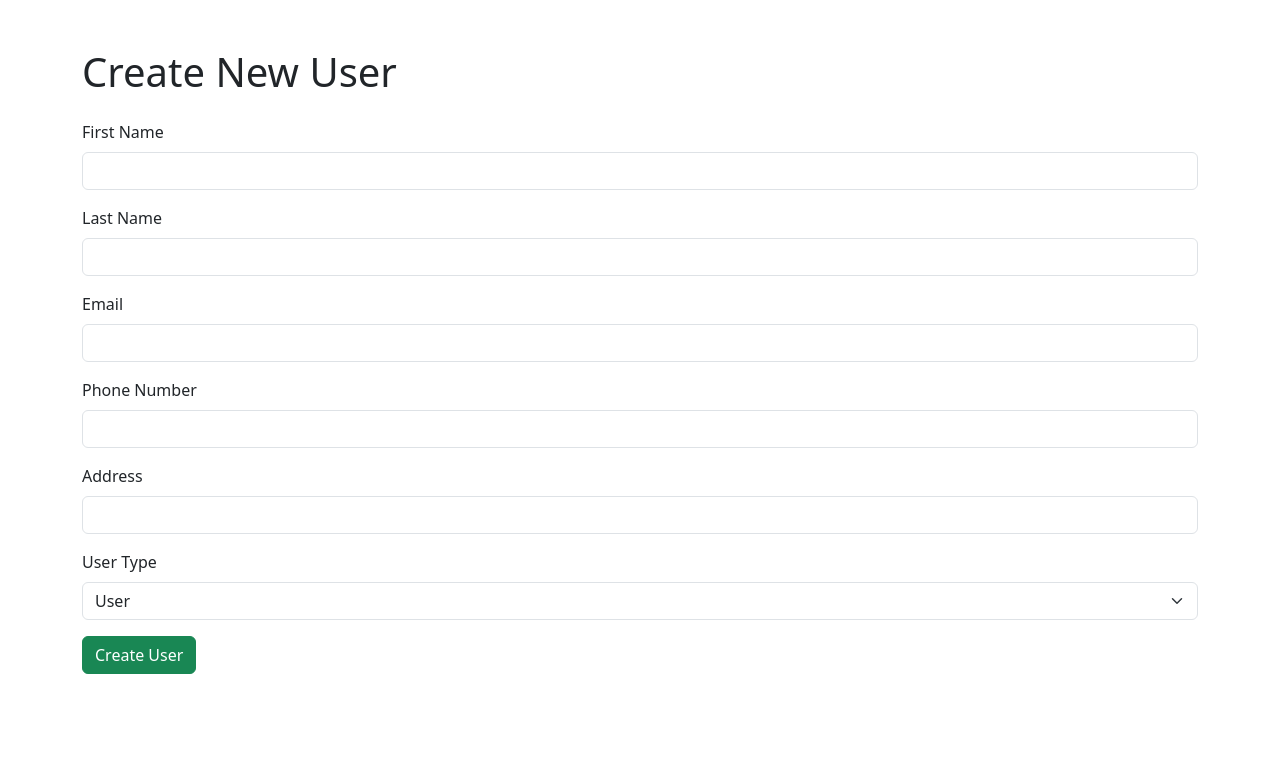
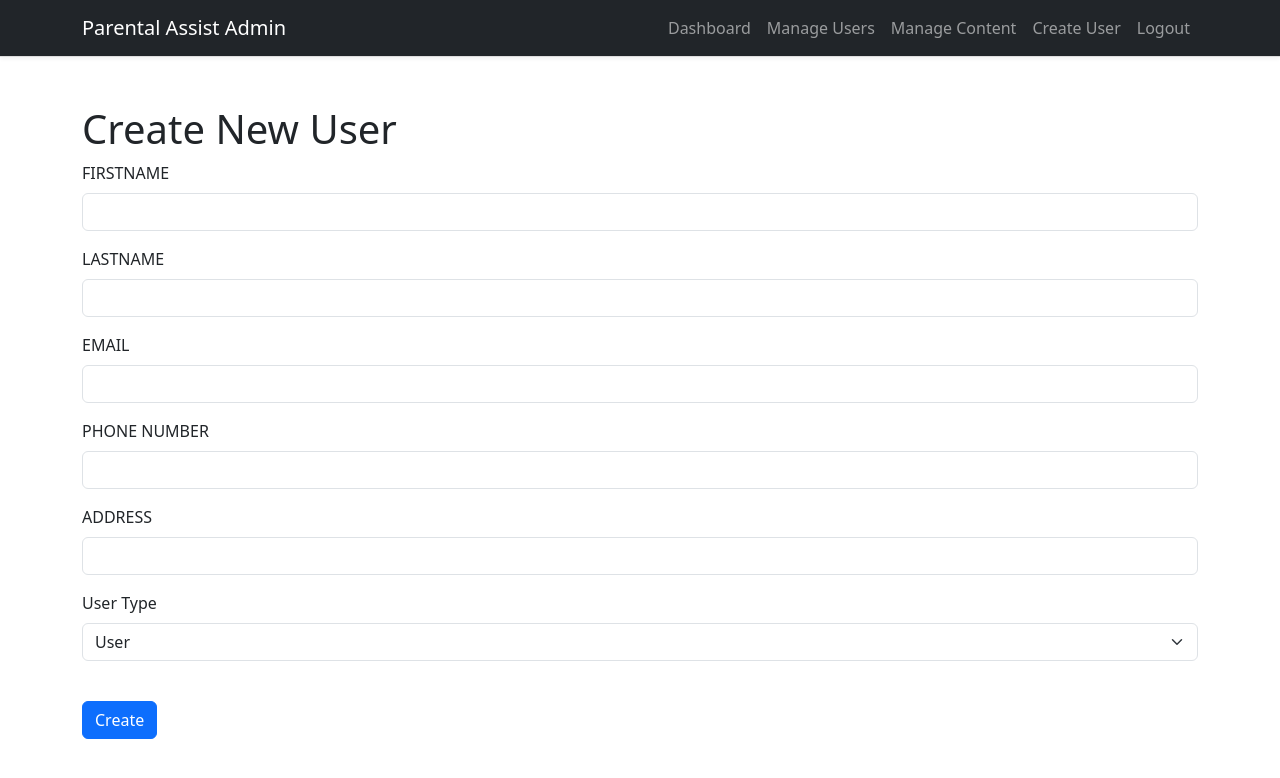
Before and after one commit to Harmeet-SEO/Parental-Assist, a React (Create React App) app in the folder frontend/: page /admin/create-user in a window 1280 px wide. Shown: the top 778 px of the page. Built offline with nearby package versions, Linux system fonts and the light colour scheme.

Commit message:
created navbar and added it to the pages

```diff
--- /dev/null
+++ b/frontend/src/components/AdminNavbar.jsx
@@ -0,0 +1,56 @@
+import React from "react";
+import { Link } from "react-router-dom";
+import 'bootstrap/dist/css/bootstrap.min.css';
+
+export default function AdminNavbar() {
+  return (
+    <nav className="navbar navbar-expand-lg navbar-dark bg-dark">
+      <div className="container">
+        <Link className="navbar-brand" to="/admin">
+          Parental Assist Admin
+        </Link>
+        <button
+          className="navbar-toggler"
+          type="button"
+          data-bs-toggle="collapse"
+          data-bs-target="#adminNavbar"
+          aria-controls="adminNavbar"
+          aria-expanded="false"
+          aria-label="Toggle navigation"
+        >
+          <span className="navbar-toggler-icon"></span>
+        </button>
+
+        <div className="collapse navbar-collapse" id="adminNavbar">
+          <ul className="navbar-nav ms-auto">
+            <li className="nav-item">
+              <Link className="nav-link" to="/admin">
+                Dashboard
+              </Link>
+            </li>
+            <li className="nav-item">
+              <Link className="nav-link" to="/admin/users">
+                Manage Users
+              </Link>
+            </li>
+            <li className="nav-item">
+              <Link className="nav-link" to="/admin/content">
+                Manage Content
+              </Link>
+            </li>
+            <li className="nav-item">
+              <Link className="nav-link" to="/admin/create-user">
+                Create User
+              </Link>
+            </li>
+            <li className="nav-item">
+              <span className="nav-link" style={{ cursor: "pointer" }}>
+                Logout
+              </span>
+            </li>
+          </ul>
+        </div>
+      </div>
+    </nav>
+  );
+}
--- a/frontend/src/pages/CreateUser.jsx
+++ b/frontend/src/pages/CreateUser.jsx
@@ -1,11 +1,11 @@
 import React, { useState } from "react";
+import { api } from "../api";
 import { useNavigate } from "react-router-dom";
-import { api } from "../api";
+import AdminNavbar from "../components/AdminNavbar";
 import 'bootstrap/dist/css/bootstrap.min.css';
 
 export default function CreateUser() {
   const navigate = useNavigate();
-
   const [form, setForm] = useState({
     firstname: "",
     lastname: "",
@@ -16,73 +16,54 @@ export default function CreateUser() {
     children: []
   });
 
-  const [child, setChild] = useState({
-    name: "",
-    age: "",
-    gender: ""
-  });
+  const [newChild, setNewChild] = useState({ name: "", age: "", gender: "" });
 
   const handleAddChild = () => {
-    if (child.name && child.age && child.gender) {
-      setForm({ ...form, children: [...form.children, child] });
-      setChild({ name: "", age: "", gender: "" });
+    if (!newChild.name || !newChild.age || !newChild.gender) {
+      alert("Fill in all child fields");
+      return;
     }
-  };
-
-  const handleRemoveChild = (index) => {
-    const updated = [...form.children];
-    updated.splice(index, 1);
-    setForm({ ...form, children: updated });
+    setForm({
+      ...form,
+      children: [...form.children, newChild]
+    });
+    setNewChild({ name: "", age: "", gender: "" });
   };
 
   const handleSubmit = (e) => {
     e.preventDefault();
     api.post("/api/admin/create_user", form)
-      .then(() => {
-        navigate("/admin/users");
-      })
-      .catch(err => {
-        console.error(err);
-        alert("Failed to create user");
-      });
+      .then(() => navigate("/admin/users"))
+      .catch(err => console.error(err));
   };
 
   return (
+    <div>
+      <AdminNavbar />
+
       <div className="container py-5">
-      <h1 className="mb-4">Create New User</h1>
+        <h1>Create New User</h1>
         <form onSubmit={handleSubmit}>
-
-        <div className="mb-3">
-          <label className="form-label">First Name</label>
-          <input className="form-control" value={form.firstname} onChange={e => setForm({ ...form, firstname: e.target.value })} required />
+          {["firstname", "lastname", "email", "phone_number", "address"].map(field => (
+            <div className="mb-3" key={field}>
+              <label className="form-label">{field.replace("_", " ").toUpperCase()}</label>
+              <input
+                type="text"
+                className="form-control"
+                value={form[field]}
+                onChange={(e) =>
+                  setForm({ ...form, [field]: e.target.value })
+                }
+              />
             </div>
-
-        <div className="mb-3">
-          <label className="form-label">Last Name</label>
-          <input className="form-control" value={form.lastname} onChange={e => setForm({ ...form, lastname: e.target.value })} required />
-        </div>
-
-        <div className="mb-3">
-          <label className="form-label">Email</label>
-          <input className="form-control" type="email" value={form.email} onChange={e => setForm({ ...form, email: e.target.value })} required />
-        </div>
-
-        <div className="mb-3">
-          <label className="form-label">Phone Number</label>
-          <input className="form-control" value={form.phone_number} onChange={e => setForm({ ...form, phone_number: e.target.value })} />
-        </div>
-
-        <div className="mb-3">
-          <label className="form-label">Address</label>
-          <input className="form-control" value={form.address} onChange={e => setForm({ ...form, address: e.target.value })} />
-        </div>
+          ))}
 
           <div className="mb-3">
             <label className="form-label">User Type</label>
             <select
               className="form-select"
               value={form.userType}
-            onChange={e => setForm({ ...form, userType: e.target.value })}
+              onChange={(e) => setForm({ ...form, userType: e.target.value })}
             >
               <option value="user">User</option>
               <option value="parent">Parent</option>
@@ -92,30 +73,52 @@ export default function CreateUser() {
 
           {form.userType === "parent" && (
             <>
-            <h5>Children</h5>
-
-            {form.children.length > 0 && (
-              <ul className="list-group mb-3">
-                {form.children.map((c, idx) => (
-                  <li key={idx} className="list-group-item d-flex justify-content-between align-items-center">
-                    {c.name} - Age: {c.age} - Gender: {c.gender}
-                    <button type="button" className="btn btn-sm btn-outline-danger" onClick={() => handleRemoveChild(idx)}>Remove</button>
-                  </li>
+              <h5 className="mt-4">Children</h5>
+              <ul>
+                {form.children.map((child, idx) => (
+                  <li key={idx}>{child.name} - Age: {child.age} - Gender: {child.gender}</li>
                 ))}
               </ul>
-            )}
 
-            <div className="mb-3">
-              <input className="form-control mb-2" placeholder="Child's Name" value={child.name} onChange={e => setChild({ ...child, name: e.target.value })} />
-              <input className="form-control mb-2" placeholder="Child's Age" type="number" value={child.age} onChange={e => setChild({ ...child, age: e.target.value })} />
-              <input className="form-control mb-2" placeholder="Child's Gender" value={child.gender} onChange={e => setChild({ ...child, gender: e.target.value })} />
-              <button type="button" className="btn btn-secondary" onClick={handleAddChild}>Add Child</button>
+              <h6 className="mt-3">Add Child</h6>
+              <div className="row g-2">
+                <div className="col">
+                  <input
+                    type="text"
+                    className="form-control"
+                    placeholder="Name"
+                    value={newChild.name}
+                    onChange={(e) => setNewChild({ ...newChild, name: e.target.value })}
+                  />
+                </div>
+                <div className="col">
+                  <input
+                    type="number"
+                    className="form-control"
+                    placeholder="Age"
+                    value={newChild.age}
+                    onChange={(e) => setNewChild({ ...newChild, age: e.target.value })}
+                  />
+                </div>
+                <div className="col">
+                  <input
+                    type="text"
+                    className="form-control"
+                    placeholder="Gender"
+                    value={newChild.gender}
+                    onChange={(e) => setNewChild({ ...newChild, gender: e.target.value })}
+                  />
+                </div>
+                <div className="col-auto">
+                  <button className="btn btn-success" type="button" onClick={handleAddChild}>Add Child</button>
+                </div>
               </div>
             </>
           )}
 
-        <button type="submit" className="btn btn-success">Create User</button>
+          <button type="submit" className="btn btn-primary mt-4">Create</button>
         </form>
+      </div>
     </div>
   );
 }
--- a/frontend/src/pages/ManageContent.jsx
+++ b/frontend/src/pages/ManageContent.jsx
@@ -1,46 +1,48 @@
 import React, { useEffect, useState } from "react";
 import { api } from "../api";
-import { Link } from "react-router-dom";
+import { Link, useNavigate } from "react-router-dom";
+import AdminNavbar from "../components/AdminNavbar";
 import 'bootstrap/dist/css/bootstrap.min.css';
 
 export default function ManageContent() {
   const [content, setContent] = useState([]);
+  const navigate = useNavigate();
 
   useEffect(() => {
+    fetchContent();
+  }, []);
+
+  const fetchContent = () => {
     api.get("/api/admin/content")
-      .then(res => {
-        setContent(res.data);
-      })
-      .catch(err => {
-        console.error(err);
-      });
-  }, []);
+      .then(res => setContent(res.data))
+      .catch(err => console.error(err));
+  };
 
   const handleDelete = (id) => {
     if (!window.confirm("Are you sure you want to delete this content?")) return;
 
     api.delete(`/api/admin/content/${id}`)
-      .then(() => {
-        setContent(content.filter(item => item._id !== id));
-      })
-      .catch(err => {
-        console.error(err);
-        alert("Failed to delete content.");
-      });
+      .then(() => fetchContent())
+      .catch(err => console.error(err));
   };
 
   return (
+    <div>
+      <AdminNavbar />
+
       <div className="container py-5">
-      <h1 className="mb-4">Manage Content</h1>
-
-      <Link to="/admin/content/add" className="btn btn-success mb-3">
+        <div className="d-flex justify-content-between mb-4">
+          <h1>Manage Content</h1>
+          <Link to="/admin/add-edit-content" className="btn btn-primary h-auto">
             Add New Content
           </Link>
+        </div>
 
         <table className="table table-striped">
-        <thead className="thead-dark">
+          <thead>
             <tr>
               <th>Title</th>
+              <th>Body</th>
               <th>Actions</th>
             </tr>
           </thead>
@@ -48,13 +50,14 @@ export default function ManageContent() {
             {content.map(item => (
               <tr key={item._id}>
                 <td>{item.title}</td>
+                <td>{item.body}</td>
                 <td>
-                <Link
-                  to={`/admin/content/edit/${item._id}`}
-                  className="btn btn-primary btn-sm me-2"
+                  <button
+                    className="btn btn-info btn-sm me-2"
+                    onClick={() => navigate(`/admin/add-edit-content?id=${item._id}`)}
                   >
                     Edit
-                </Link>
+                  </button>
                   <button
                     className="btn btn-danger btn-sm"
                     onClick={() => handleDelete(item._id)}
@@ -67,5 +70,6 @@ export default function ManageContent() {
           </tbody>
         </table>
       </div>
+    </div>
   );
 }
--- a/frontend/src/pages/ManageUsers.jsx
+++ b/frontend/src/pages/ManageUsers.jsx
@@ -1,6 +1,7 @@
 import React, { useEffect, useState } from "react";
 import { api } from "../api";
 import { Link } from "react-router-dom";
+import AdminNavbar from "../components/AdminNavbar";
 import 'bootstrap/dist/css/bootstrap.min.css';
 
 export default function ManageUsers() {
@@ -72,6 +73,9 @@ export default function ManageUsers() {
   };
 
   return (
+    <div>
+      <AdminNavbar />
+
       <div className="container py-5">
         <div className="d-flex justify-content-between mb-4">
           <h1>Manage Users</h1>
@@ -220,6 +224,7 @@ export default function ManageUsers() {
           </div>
         )}
       </div>
+    </div>
   );
 }
 
```
Also changed, not shown: frontend/src/pages/AdminDashboard.jsx (+4 -10 lines), 1 other file (tests, documents, lock files or other folders). Lines whose indentation alone changed are shown as unchanged.
